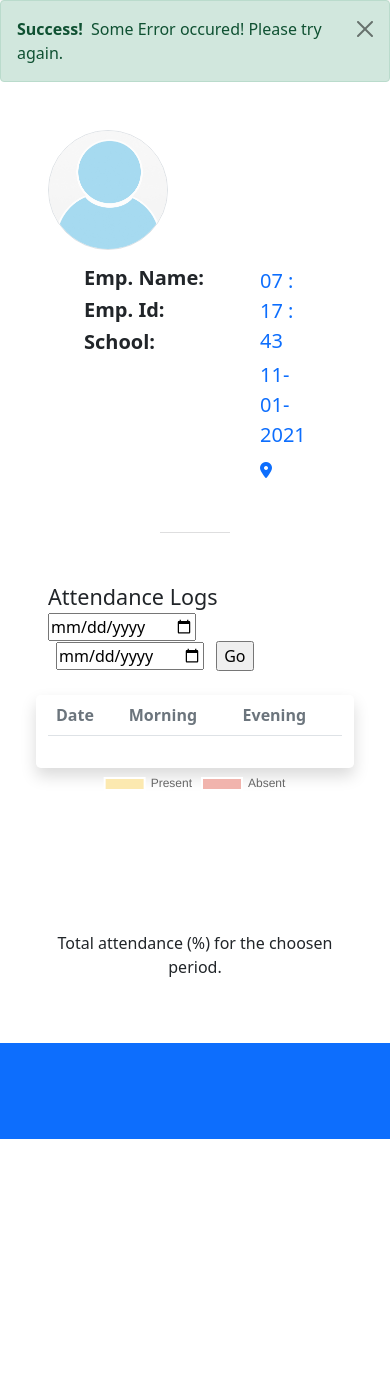
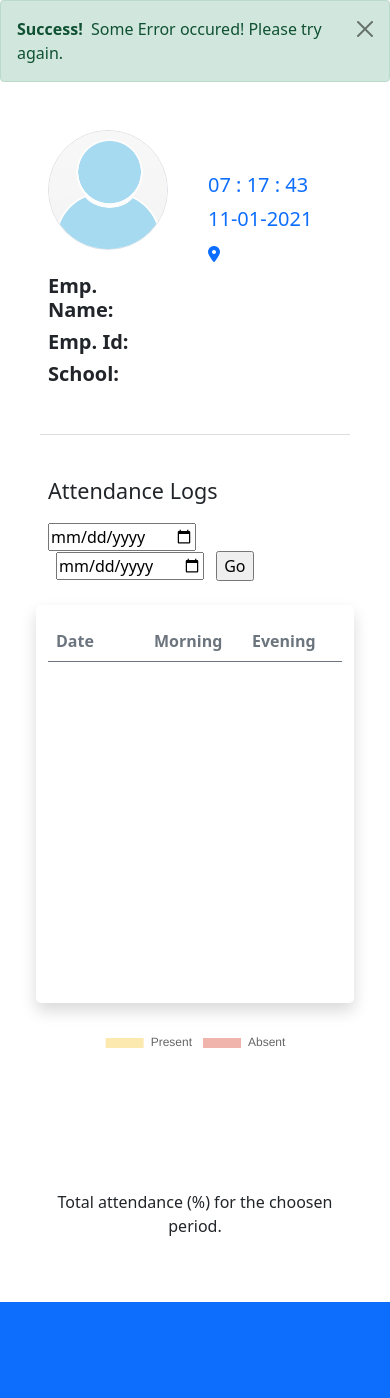
Before and after one commit to saddysk/attendance-dashboard, a Django app: page /user-dashboard/ in a window 390 px wide. Shown: the part 70-1468 px from the top of the page. Before the commit the page ends 1209 px from the top, so only its background shows below. Run offline with Django 3.2, Linux system fonts and the light colour scheme; data that the repository does not hold is empty; some libraries are stand-ins or nearby versions.

Commit message:
user mobile view

```diff
--- a/dashboard/settings.py
+++ b/dashboard/settings.py
@@ -49,7 +49,7 @@
     'django.contrib.auth.middleware.AuthenticationMiddleware',
     'django.contrib.messages.middleware.MessageMiddleware',
     'django.middleware.clickjacking.XFrameOptionsMiddleware',
-    'whitenoise.middleware.WhiteNoiseMiddleware',
+    # 'whitenoise.middleware.WhiteNoiseMiddleware',
 ]
 
 ROOT_URLCONF = 'dashboard.urls'
@@ -124,4 +124,4 @@
 STATIC_URL = '/static/'
 STATICFILES_DIRS = [os.path.join(BASE_DIR, "static"), ]
 STATIC_ROOT = os.path.join(BASE_DIR, 'staticfiles')
-STATICFILES_STORAGE = 'whitenoise.storage.CompressedManifestStaticFilesStorage'
+# STATICFILES_STORAGE = 'whitenoise.storage.CompressedManifestStaticFilesStorage'
--- a/static/script.js
+++ b/static/script.js
@@ -76,56 +76,12 @@
 getLocation();
 
 // ------- Attendance Graph -------
-/*
-let weekly = document.getElementById("weekly_attendance"),
-  monthly = document.getElementById("monthly_attendance"),
-  week_btn = document.getElementById("week_btn"),
-  month_btn = document.getElementById("month_btn");
-let school = document.getElementById("school_wise_attendance"),
-  individual = document.getElementById("individual_attendance"),
-  school_btn = document.getElementById("school_btn"),
-  individual_btn = document.getElementById("individual_btn");
-
-function school_view() {
-  school_btn.style.background = "navy";
-  individual_btn.style.background = "blue";
-  school.style.display = "block";
-  individual.style.display = "none";
-  monthly.style.display = "none";
-  weekly.style.display = "none";
-}
-function individual_view() {
-  school_btn.style.background = "blue";
-  individual_btn.style.background = "navy";
-  school.style.display = "none";
-  individual.style.display = "block";
-  monthly.style.display = "none";
-  weekly.style.display = "none";
-}
-
-function weekly_view() {
-  week_btn.style.background = "navy";
-  month_btn.style.background = "blue";
-  weekly.style.display = "block";
-  monthly.style.display = "none";
-  school.style.display = "none";
-  individual.style.display = "none";
-}
-function monthly_view() {
-  month_btn.style.background = "navy";
-  week_btn.style.background = "blue";
-  monthly.style.display = "block";
-  weekly.style.display = "none";
-  school.style.display = "none";
-  individual.style.display = "none";
-}
-*/
 
 // weekly
-function weekly_attendance() {
+function user_attendance() {
   positivePercent = document.getElementById("positivePercent").value;
   negativePercent = document.getElementById("negativePercent").value;
-  // let positivePercent = 75;
+
   let attendance_data = {
     labels: ["Present", "Absent"],
     datasets: [
@@ -136,80 +92,14 @@
       },
     ],
   };
-  new Chart("weekly_attendance", {
+  new Chart("user_attendance", {
     type: "doughnut",
     data: attendance_data,
   });
 }
-weekly_attendance();
+user_attendance();
 
-// monthly
-/*
-function monthly_attendance() {
-  let curr_attendance = 85;
-  let attendance_data = {
-    labels: ["Present", "Absent"],
-    datasets: [
-      {
-        backgroundColor: "rgb(145, 190, 221)",
-        data: [curr_attendance, 100 - curr_attendance],
-        backgroundColor: ["#FCE9B0", "#F1B4AD"],
-      },
-    ],
-  };
-  new Chart("monthly_attendance", {
-    type: "doughnut",
-    data: attendance_data,
-  });
-}
-monthly_attendance();
-*/
-
-/* !!!---  ADMIN DASHBOARD ---!!!   */
-
-// school wise
-/*
-function school_wise_attendance() {
-  let curr_attendance = 77;
-  let attendance_data = {
-    labels: ["Present", "Absent"],
-    datasets: [
-      {
-        backgroundColor: "rgb(145, 190, 221)",
-        data: [curr_attendance, 100 - curr_attendance],
-        backgroundColor: ["#FCE9B0", "#F1B4AD"],
-      },
-    ],
-  };
-  new Chart("school_wise_attendance", {
-    type: "doughnut",
-    data: attendance_data,
-  });
-}
-school_wise_attendance();
-*/
-
-// individual
-/*
-function individual_attendance() {
-  let curr_attendance = 69;
-  let attendance_data = {
-    labels: ["Present", "Absent"],
-    datasets: [
-      {
-        backgroundColor: "rgb(145, 190, 221)",
-        data: [curr_attendance, 100 - curr_attendance],
-        backgroundColor: ["#FCE9B0", "#F1B4AD"],
-      },
-    ],
-  };
-  new Chart("individual_attendance", {
-    type: "doughnut",
-    data: attendance_data,
-  });
-}
-individual_attendance();
-*/
+// !!!---  ADMIN SECTION   ---!!!
 
 // display views for admin page
 let schoolView = document.getElementById("school_view"),
--- a/static/style.css
+++ /dev/null
@@ -1,3 +0,0 @@
-* {
-  box-sizing: border-box;
-}
--- a/template/user.html
+++ b/template/user.html
@@ -17,11 +17,44 @@
   <!-- icons > font-awesome -->
   <script src="https://kit.fontawesome.com/3b1cc6c86a.js" crossorigin="anonymous"></script>
 
-  <link rel="stylesheet" href="{% static 'style.css' %}" />
   <!-- favicon -->
   <!-- <link rel="shortcut icon" type="image/jpg" href="https://vitap.ac.in/wp-content/uploads/2020/07/cropped-logo_icon-1-32x32.png" /> -->
 
   <title>User Dashboard</title>
+  <style>
+    tbody {
+      display: block;
+      height: 325px;
+      overflow-y: auto;
+    }
+
+    thead,
+    tbody tr {
+      display: table;
+      width: 100%;
+      table-layout: fixed;
+    }
+
+    hr {
+      opacity: 0.15;
+      margin: 2.5rem;
+    }
+
+    @media (min-width: 510px) {
+      hr {
+        margin-left: 10rem !important;
+        margin-right: 10rem !important;
+      }
+    }
+
+    @media (max-width: 480px) {
+      #datetimelocn {
+        position: relative;
+        left: 10rem;
+        margin-top: -15rem;
+      }
+    }
+  </style>
 </head>
 
 <body>
@@ -58,28 +91,25 @@
   <!-- main -->
   <div class="container mt-5 px-5">
     <div class="row">
-      <div class="col-2" style="width: max-content">
+      <div class="col-lg-2" style="width: max-content">
         <img class="cropped rounded-circle border border-1" style="width: 120px; height: 120px; object-fit: cover"
           src="{% static 'profile-pic.jpg' %}" alt="dp" name="profilepicture" />
-        <!-- <div class="bg-primary rounded-circle d-flex" style="width: 110px; height: 110px">
-          <p class="m-auto text-center fw-normal text-white">Profile <br> Picture</p>
-        </div> -->
       </div>
-      <div class="col-7 pt-3 ps-5">
+      <div class="col-lg-7 pt-lg-3 pt-4 ps-lg-5">
         <div class="row">
-          <div class="col-lg-3">
+          <div class="col-lg-3 col-5">
             <h5 class="fw-bold">Emp. Name:</h5>
             <h5 class="fw-bold">Emp. Id:</h5>
             <h5 class="fw-bold">School:</h5>
           </div>
-          <div class="col-lg-9">
+          <div class="col-lg-9 col-7">
             <h5>{{ userDetails.fullName }}</h5>
             <h5>{{ userDetails.empId }}</h5>
             <h5>{{ userDetails.school }}</h5>
           </div>
         </div>
       </div>
-      <div class="col-3 pt-3 mx-auto">
+      <div class="col-lg-3 col-7 pt-3 mx-lg-auto" id="datetimelocn">
         <!-- clock -->
         <p class="fs-5 mb-1  text-primary" id="clock"></p>
         <!-- date -->
@@ -90,24 +120,13 @@
       </div>
     </div>
   </div>
-  <hr style="margin: 3rem 10rem; opacity: 0.15;">
+  <hr>
   <!-- plot -->
   <div class="container px-5">
-    <!-- monthly/ weekly -->
-    <!-- <div class="d-inline-block float-end mb-5">
-      <button onclick="weekly_view()" class="badge border-0 px-3 py-2 fs-6" id="week_btn"
-        style="background: navy;">Weekly</button>
-      <button onclick="monthly_view()" class="badge border-0 px-3 py-2 fs-6 mx-3" id="month_btn"
-        style="background: blue;">Monthly</button>
-    </div> -->
-    <!-- graph -->
-    <!-- <canvas id="weekly_attendance"></canvas>
-    <canvas id="monthly_attendance" style="display: none;"></canvas> -->
-
     <!-- Display Data -->
     <div class="row">
       <div class="col-lg-3 fs-4">Attendance Logs</div>
-      <div class="col-lg-5"></div>
+      <div class="col-lg-5 my-2"></div>
       <div class="col-lg-4">
         <form method="post">
           {% csrf_token %}
@@ -121,16 +140,13 @@
       <div class="col-lg-8 shadow rounded-3">
         <!-- display Table -->
         <table class="table">
-          <thead>
+          <thead class="mt-3">
             <tr class="text-muted">
               <th scope="col">Date</th>
               <th scope="col">Morning</th>
               <th scope="col">Evening</th>
             </tr>
           </thead>
-        </table>
-        <div style="max-height: 300px; overflow-y: auto;">
-          <table class="table">
           <tbody>
             {% for data in attendance %}
             <tr>
@@ -152,13 +168,12 @@
           </tbody>
         </table>
       </div>
-      </div>
       <!-- display Doughnut -->
-      <div class="col-lg-4">
+      <div class="col-lg-4 mt-4">
         <input type="hidden" name="positivePercent" id="positivePercent" value="{{ positivePercent }}">
         <input type="hidden" name="negativePercent" id="negativePercent" value="{{ negativePercent }}">
         <!-- Display Pie -->
-        <canvas id="weekly_attendance"></canvas>
+        <canvas id="user_attendance"></canvas>
         <p class="text-center mt-3">Total attendance (%) for the choosen period.</p>
       </div>
     </div>
```
Lines whose indentation alone changed are shown as unchanged.
